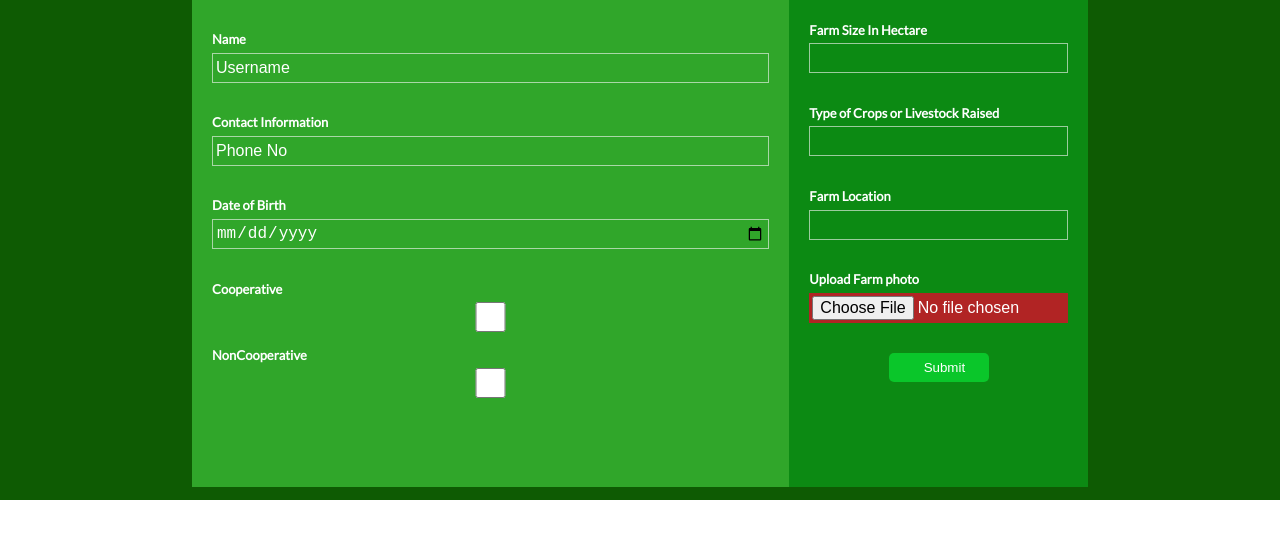
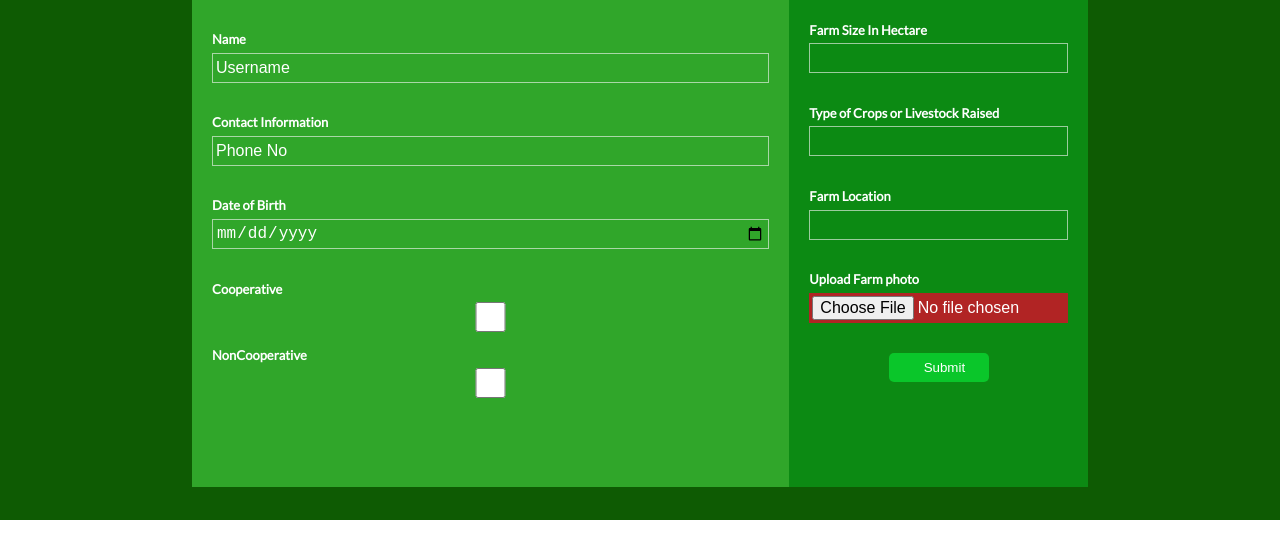
Before and after one commit to HussainAgata/farm_Unity, a plain HTML site: page registration one.html in a window 1280 px wide. Shown: the part 150-708 px from the top of the page. Drawn offline with Linux system fonts and the light colour scheme.

Commit message:
initial commit

```diff
--- a/style.css
+++ b/style.css
@@ -264,7 +264,7 @@ code,pre
 /*Registeration section*/
 .containerr{
     background-color: #0e5b03;
-    height: 650px;
+    height: 670px;
    /* background: url(images/sustainable-rice-farming.jpg);
     background-repeat: no-repeat;
     background-size: cover;
```
Also changed, not shown: about.html (+2 -2 lines).
